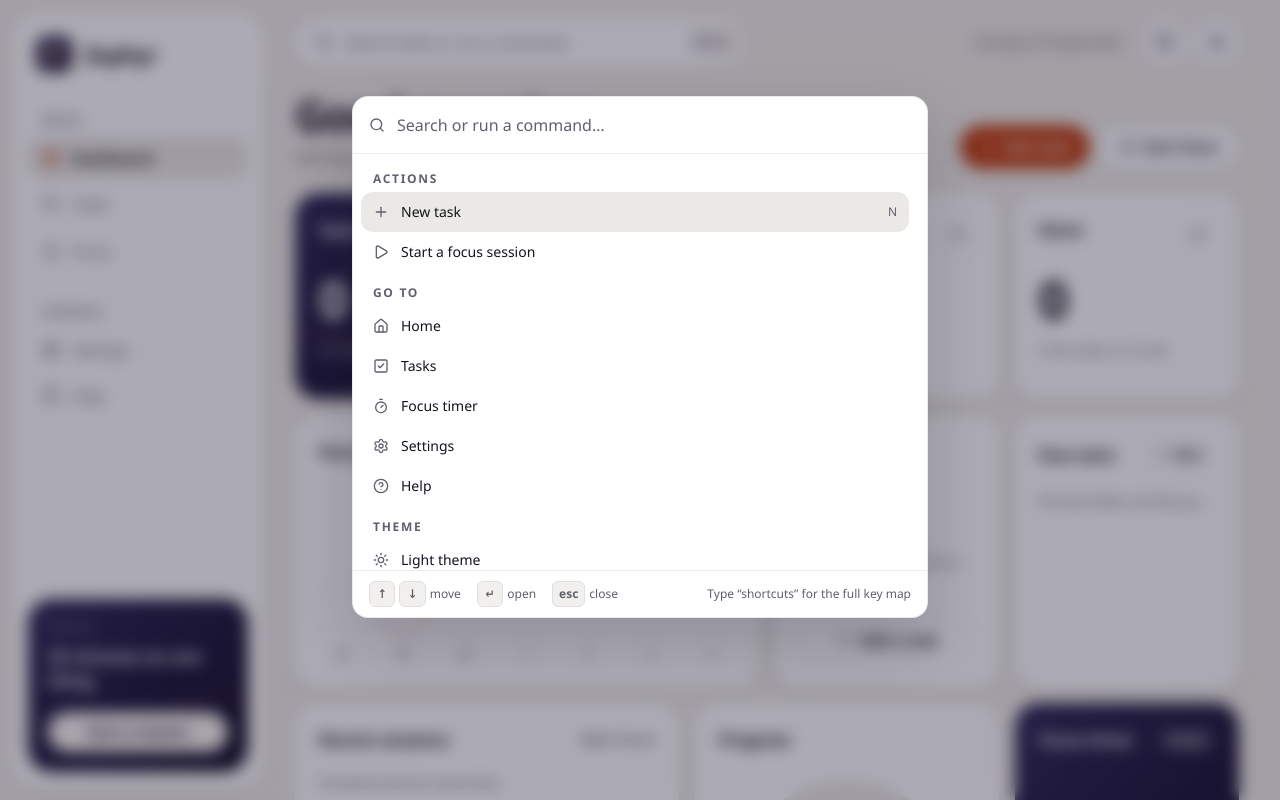
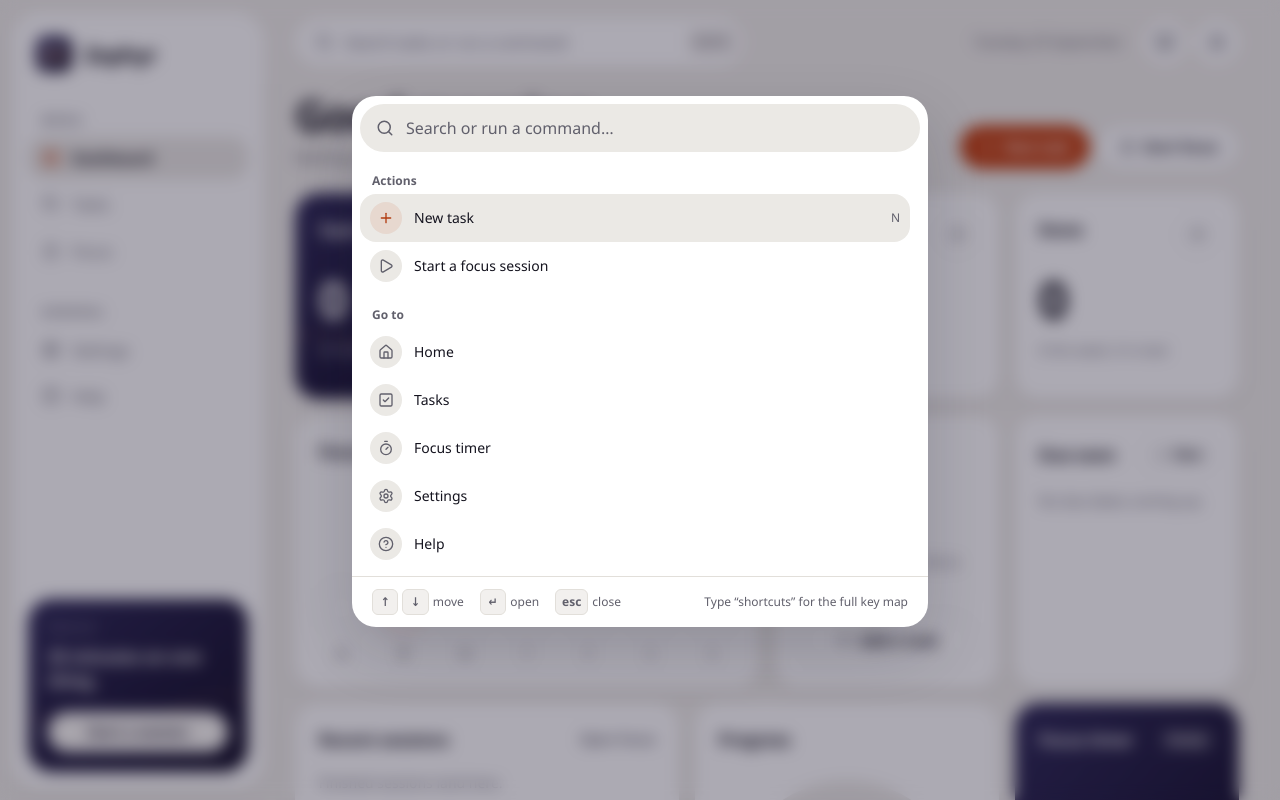
Before and after one commit to dominikkoenitzer/Zephyr, a React (Vite) app: page / in a window 1280 px wide. Both pictures are taken after a click on the button "Search your tasks, or run a command". Shown: the top 800 px of the page. Built offline with nearby package versions, Linux system fonts and the light colour scheme.

Commit message:
Give the command palette a pill field and round item icons

```diff
--- a/src/components/CommandPalette/CommandPalette.jsx
+++ b/src/components/CommandPalette/CommandPalette.jsx
@@ -269,12 +269,12 @@ function CommandPalette({ open, onOpenChange, onShowShortcuts, onNewTask }) {
             event.preventDefault();
             inputRef.current?.focus();
           }}
-          className="fixed left-1/2 top-4 z-50 w-[calc(100vw-2rem)] max-w-xl -translate-x-1/2 overflow-hidden rounded-2xl border border-border/65 bg-card p-0 shadow-(--shadow-overlay) duration-200 data-[state=closed]:animate-out data-[state=closed]:fade-out-0 data-[state=closed]:zoom-out-95 data-[state=open]:animate-in data-[state=open]:fade-in-0 data-[state=open]:zoom-in-95 sm:top-[12vh]"
+          className="fixed left-1/2 top-4 z-50 w-[calc(100vw-2rem)] max-w-xl -translate-x-1/2 overflow-hidden rounded-3xl bg-card p-0 shadow-(--shadow-overlay) duration-200 data-[state=closed]:animate-out data-[state=closed]:fade-out-0 data-[state=closed]:zoom-out-95 data-[state=open]:animate-in data-[state=open]:fade-in-0 data-[state=open]:zoom-in-95 sm:top-[12vh]"
         >
           <DialogPrimitive.Title className="sr-only">Command palette</DialogPrimitive.Title>
 
-          <div className="flex items-center gap-3 border-b border-border/60 px-4">
-            <Search className="h-4 w-4 shrink-0 text-muted-foreground" aria-hidden="true" />
+          <div className="m-2 flex items-center gap-3 rounded-full bg-accent px-4">
+            <Search className="h-[18px] w-[18px] shrink-0 text-muted-foreground" aria-hidden="true" />
             <input
               ref={inputRef}
               value={query}
@@ -290,7 +290,7 @@ function CommandPalette({ open, onOpenChange, onShowShortcuts, onNewTask }) {
               aria-controls="command-palette-list"
               aria-autocomplete="list"
               aria-activedescendant={selected >= 0 ? `command-item-${selected}` : undefined}
-              className="h-14 w-full bg-transparent text-base text-foreground placeholder:text-muted-foreground focus:outline-none"
+              className="h-12 w-full bg-transparent text-base font-medium text-foreground placeholder:font-normal placeholder:text-muted-foreground focus:outline-none"
             />
           </div>
 
@@ -299,7 +299,7 @@ function CommandPalette({ open, onOpenChange, onShowShortcuts, onNewTask }) {
             ref={listRef}
             role="listbox"
             aria-label="Results"
-            className="max-h-[min(60vh,26rem)] overflow-y-auto scrollbar-thin p-2"
+            className="max-h-[min(60vh,26rem)] overflow-y-auto scrollbar-thin px-2 pb-2"
           >
             {items.length === 0 ? (
               <p className="px-3 py-8 text-center text-sm text-muted-foreground">
@@ -308,7 +308,7 @@ function CommandPalette({ open, onOpenChange, onShowShortcuts, onNewTask }) {
             ) : (
               groups.map((group) => (
                 <div key={group.title} role="group" aria-label={group.title} className="mb-1 last:mb-0">
-                  <p className="px-3 pb-1 pt-2 text-[12px] font-semibold uppercase tracking-[0.14em] text-muted-foreground">
+                  <p className="px-3 pb-1 pt-3 text-[12px] font-semibold text-muted-foreground">
                     {group.title}
                   </p>
                   {group.items.map(({ item, index }) => {
@@ -324,11 +324,19 @@ function CommandPalette({ open, onOpenChange, onShowShortcuts, onNewTask }) {
                         onMouseMove={() => setActiveIndex(index)}
                         onClick={() => item.run()}
                         className={cn(
-                          'flex cursor-pointer items-center gap-3 rounded-xl px-3 py-2.5 text-sm transition-colors',
+                          'group/item flex cursor-pointer items-center gap-3 rounded-2xl px-2.5 py-2 text-sm font-medium transition-colors',
                           isActive ? 'bg-accent text-accent-foreground' : 'text-foreground'
                         )}
                       >
-                        <Icon className="h-4 w-4 shrink-0 text-muted-foreground" aria-hidden="true" />
+                        <span
+                          className={cn(
+                            'flex h-8 w-8 shrink-0 items-center justify-center rounded-full transition-colors',
+                            isActive ? 'bg-primary/10 text-primary-strong' : 'bg-accent text-muted-foreground'
+                          )}
+                          aria-hidden="true"
+                        >
+                          <Icon className="h-4 w-4" />
+                        </span>
                         <span className="min-w-0 flex-1 truncate">{item.label}</span>
                         {item.hint && (
                           <span className="max-w-[40%] shrink-0 truncate text-xs text-muted-foreground">
@@ -343,7 +351,7 @@ function CommandPalette({ open, onOpenChange, onShowShortcuts, onNewTask }) {
             )}
           </div>
 
-          <div className="hidden items-center gap-4 border-t border-border/60 px-4 py-2.5 text-[12px] text-muted-foreground sm:flex">
+          <div className="hidden items-center gap-4 border-t border-border px-5 py-3 text-[12px] text-muted-foreground sm:flex">
             <span className="flex items-center gap-1">
               <kbd className="kbd">↑</kbd>
               <kbd className="kbd">↓</kbd>
```
